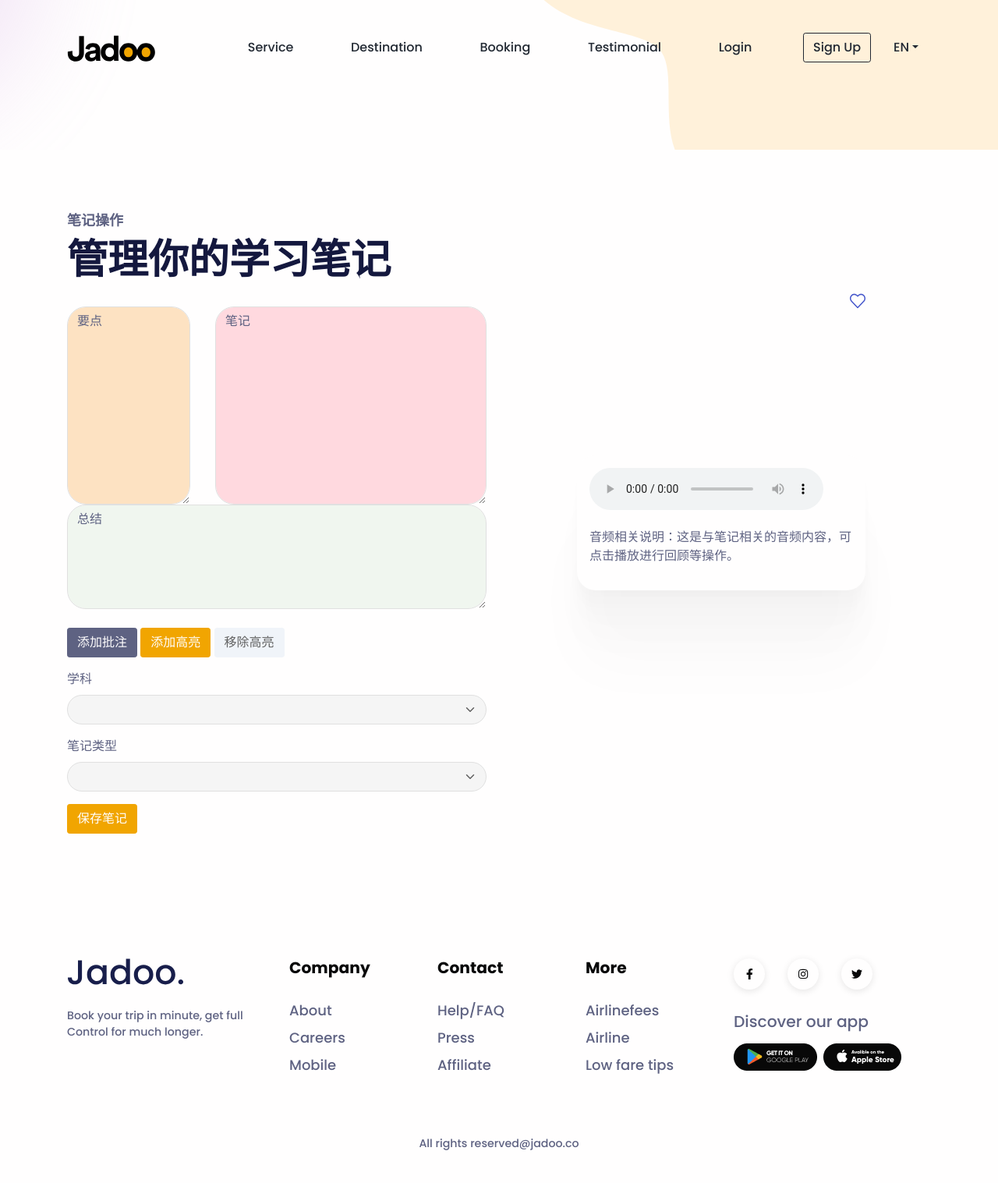
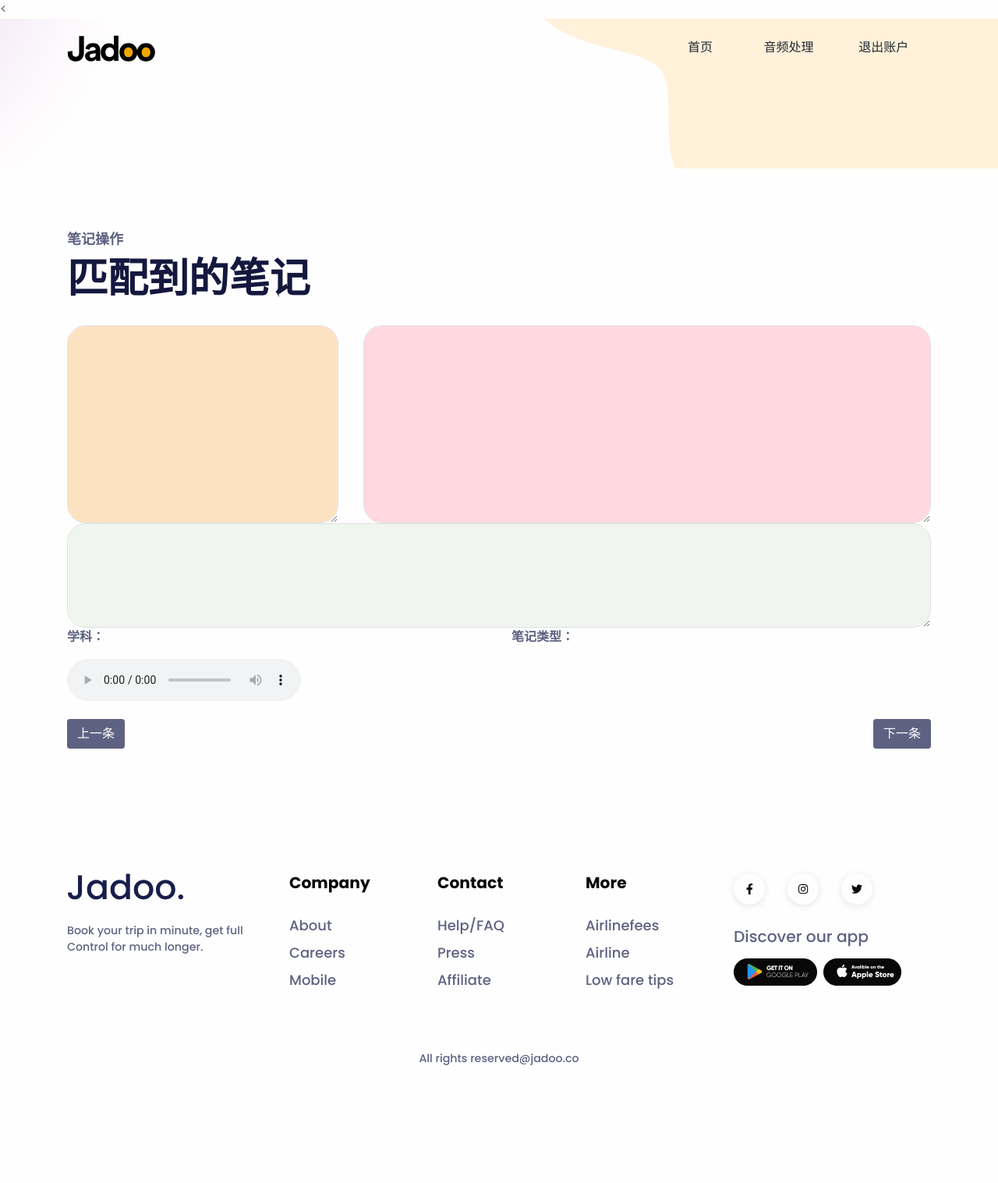
Before and after one commit to Soryuasukka/Jadoo, a Flask app: page /show_matched_content in a window 1280 px wide. Shown: the whole page at 78% size. After the commit the page ends 1366 px from the top, so only its background shows below. Run offline with Flask 3, Linux system fonts and the light colour scheme; lists and menus that the app fills with data are empty; some libraries are stand-ins or nearby versions; some web fonts are replaced.

Commit message:
解决了内容展示页面匹配的问题

```diff
--- a/app.py
+++ b/app.py
@@ -468,14 +468,14 @@
         if not os.path.exists(excel_file_path):
             wb = Workbook()
             ws = wb.active
-            ws.append(["要点", "笔记", "总结", "学科", "笔记类型"])
+            ws.append(["要点", "笔记", "总结", "学科", "笔记类型","路径"])
         else:
             # 使用load_workbook函数加载已有文件，而非通过Workbook实例调用
             wb = load_workbook(excel_file_path)
             ws = wb.active
 
         # 将数据添加到Excel表格中
-        ws.append([points, note, summary, subject, note_type])
+        ws.append([points, note, summary, subject, note_type,audio_file_path])
 
         try:
             # 保存Excel文件
@@ -504,30 +504,44 @@
 @app.route('/show_matched_content')
 def show_matched_content():
     # 从查询参数中获取匹配要点内容，如果没有传入则默认为空字符串
-    target_points = "书法"
+    target_points = "语文"
     excel_file_path = "student_notes.xlsx"
     matched_notes = []
+
     if not os.path.exists(excel_file_path):
-        return render_template('content.html', error_message="Excel文件不存在，无法进行匹配操作", points="", note="", summary="")
+        return render_template(
+            'content.html',
+            error_message="Excel文件不存在，无法进行匹配操作",
+            matched_notes=[]
+        )
+
     try:
         wb = openpyxl.load_workbook(excel_file_path)
         ws = wb.active
+
         # 遍历表格中的每一行（跳过表头行，从第二行开始），检查要点列是否包含要匹配的要点内容
         for row in ws.iter_rows(min_row=2, values_only=True):
-            if target_points in str(row[0]):
-                matched_notes.append(row)
-        if matched_notes:
-            # 假设只取第一个匹配到的笔记内容进行展示（可根据需求修改为其他逻辑，如展示全部匹配结果）
-            points = matched_notes[0][0]
-            note = matched_notes[0][1]
-            summary = matched_notes[0][2]
-            subject = matched_notes[0][3]
-            category = matched_notes[0][4]
-            return render_template('content.html', points=points, note=note, summary=summary,subject=subject,category=category)
-        else:
-            return render_template('content.html', points="未找到匹配的笔记内容", note="", summary="")
+            if target_points in str(row[3]):
+                matched_notes.append({
+                    "points": row[0],
+                    "note": row[1],
+                    "summary": row[2],
+                    "subject": row[3],
+                    "category": row[4],
+                    "audio_path": "assets/video/example.mp3"  # 替换为实际音频路径逻辑
+                })
+
+        return render_template(
+            'content.html',
+            matched_notes=matched_notes  # 将匹配的笔记传递到模板
+        )
+
     except Exception as e:
-        return render_template('content.html', error_message=f"匹配笔记过程中出现错误: {str(e)}", points="", note="", summary="")
+        return render_template(
+            'content.html',
+            error_message=f"匹配笔记过程中出现错误: {str(e)}",
+            matched_notes=[]
+        )
 
 @app.route('/graph')
 def graph():
--- a/templates/content.html
+++ b/templates/content.html
@@ -39,24 +39,17 @@
     <!--    Main Content-->
     <!-- ===============================================-->
     <main class="main" id="top">
-      <nav class="navbar navbar-expand-lg navbar-light fixed-top py-5 d-block" data-navbar-on-scroll="data-navbar-on-scroll">
-        <div class="container"><a class="navbar-brand" href="index.html"><img src="../assets/img/logo.svg" height="34" alt="logo" /></a>
-          <button class="navbar-toggler" type="button" data-bs-toggle="collapse" data-bs-target="#navbarSupportedContent" aria-controls="navbarSupportedContent" aria-expanded="false" aria-label="Toggle navigation"><span class="navbar-toggler-icon"> </span></button>
+      <<nav class="navbar navbar-expand-lg navbar-light fixed-top py-5 d-block">
+            <div class="container">
+                <a class="navbar-brand" href="student_home.html"><img src="assets/img/logo.svg" height="34" alt="logo" /></a>
+                <button class="navbar-toggler" type="button" data-bs-toggle="collapse" data-bs-target="#navbarSupportedContent" aria-controls="navbarSupportedContent" aria-expanded="false" aria-label="Toggle navigation">
+                    <span class="navbar-toggler-icon"></span>
+                </button>
                 <div class="collapse navbar-collapse border-top border-lg-0 mt-4 mt-lg-0" id="navbarSupportedContent">
                     <ul class="navbar-nav ms-auto pt-2 pt-lg-0 font-base align-items-lg-center align-items-start">
-              <li class="nav-item px-3 px-xl-4"><a class="nav-link fw-medium" aria-current="page" href="#service">Service</a></li>
-              <li class="nav-item px-3 px-xl-4"><a class="nav-link fw-medium" aria-current="page" href="#destination">Destination</a></li>
-              <li class="nav-item px-3 px-xl-4"><a class="nav-link fw-medium" aria-current="page" href="#booking">Booking</a></li>
-              <li class="nav-item px-3 px-xl-4"><a class="nav-link fw-medium" aria-current="page" href="#testimonial">Testimonial</a></li>
-              <li class="nav-item px-3 px-xl-4"><a class="nav-link fw-medium" aria-current="page" href="#!">Login</a></li>
-              <li class="nav-item px-3 px-xl-4"><a class="btn btn-outline-dark order-1 order-lg-0 fw-medium" href="#!">Sign Up</a></li>
-              <li class="nav-item dropdown px-3 px-lg-0"> <a class="d-inline-block ps-0 py-2 pe-3 text-decoration-none dropdown-toggle fw-medium" href="#" id="navbarDropdown" role="button" data-bs-toggle="dropdown" aria-expanded="false">EN</a>
-                <ul class="dropdown-menu dropdown-menu-end border-0 shadow-lg" style="border-radius:0.3rem;" aria-labelledby="navbarDropdown">
-                  <li><a class="dropdown-item" href="#!">EN</a></li>
-                  <li><a class="dropdown-item" href="#!">BN</a></li>
-                </ul>
-              </li>
-            </ul>
+                        <li class="nav-item px-3 px-xl-4"><a class="nav-link fw-medium" href="{{ url_for('teacher_home') }}">首页</a></li>
+                        <a href="{{ url_for('upload_student') }}"><li class="nav-item px-3 px-xl-4">音频处理</li></a>
+                        <a href="{{ url_for('home') }}"><li class="nav-item px-3 px-xl-4">退出账户</li></a>
                 </div>
             </div>
         </nav>
@@ -73,62 +66,95 @@
       <!-- <section> begin ============================-->
 <section id="note-management">
     <div class="container">
-            <div class="row align-items-center">
-                <div class="col-lg-6">
+        <div class="row">
+            <div class="col-lg-12">
                 <div class="mb-4 text-start">
                     <h5 class="text-secondary">笔记操作</h5>
-                        <h3 class="fs-xl-10 fs-lg-8 fs-7 fw-bold font-cursive text-capitalize">管理你的学习笔记</h3>
+                    <h3 class="fs-xl-10 fs-lg-8 fs-7 fw-bold font-cursive text-capitalize">
+                        匹配到的笔记
+                    </h3>
                 </div>
-                    <!-- 展示生成的笔记内容区域 -->
+                <!-- 笔记显示区域 -->
                 <div class="row">
                     <div class="col-sm-4">
-                        <textarea id="points-content" class="form-control" rows="10" placeholder="要点" style="background-color:#FDE2C2">{{points}}</textarea>
+                        <textarea id="points-content" class="form-control" rows="10" style="background-color:#FDE2C2"></textarea>
                     </div>
                     <div class="col-sm-8">
-                        <textarea id="note-content" class="form-control" rows="10" placeholder="笔记" style="background-color:#FFD9DF">{{note}}</textarea>
+                        <textarea id="note-content" class="form-control" rows="10" style="background-color:#FFD9DF"></textarea>
                     </div>
                 </div>
                 <div class="row">
                     <div class="col-sm-12">
-                        <textarea id="summary-content" class="form-control" rows="5" placeholder="总结" style="background-color:#F0F6EF">{{summary}}</textarea>
+                        <textarea id="summary-content" class="form-control" rows="5" style="background-color:#F0F6EF"></textarea>
                     </div>
                 </div>
-                    <br>
-                    <button id="add-annotation-btn" class="btn btn-secondary mb-3">添加批注</button>
-                    <button id="add-highlight-btn" class="btn btn-warning mb-3">添加高亮</button>
-                    <button id="remove-highlight-btn" class="btn btn-light mb-3">移除高亮</button>
-                    <!-- 学科下拉菜单 -->
-                    <div class="mb-3">
-                        <label for="subject-select" class="form-label">学科</label>
-                        <select class="form-select" id="subject-select">
-                            <option value="subject">{{subject}}</option>
-                        </select>
+                <div class="row">
+                    <div class="col-sm-6">
+                        <p><strong>学科：</strong><span id="subject-content"></span></p>
                     </div>
-                    <!-- 笔记类型下拉菜单 -->
-                    <div class="mb-3">
-                        <label for="note-type-select" class="form-label">笔记类型</label>
-                        <select class="form-select" id="note-type-select">
-                            <option value="category">{{category}}</option>
-                        </select>
+                    <div class="col-sm-6">
+                        <p><strong>笔记类型：</strong><span id="category-content"></span></p>
                     </div>
-                    <button id="save-note-btn" class="btn btn-primary">保存笔记</button>
                 </div>
-                <div class="col-lg-6 d-flex justify-content-center align-items-start">
-                    <div class="card position-relative shadow" style="max-width: 370px;">
-                        <div class="position-absolute z-index--1 me-10 me-xxl-0" style="right:-160px;top:-210px;"> <img src="../assets/img/steps/heart.svg" style="max-width:550px;" alt="音频示意图片" /></div>
-                        <div class="card-body p-3">
+                <div class="row">
+                    <div class="col-sm-12">
                         <audio controls id="audio-player">
-                                    <source src="{{audio_path}}" type="audio/mpeg">
+                            <source id="audio-source" src="" type="audio/mpeg">
                             你的浏览器不支持音频播放
                         </audio>
-                            <div class="mt-3">
-                                <p class="fw-medium">音频相关说明：这是与笔记相关的音频内容，可点击播放进行回顾等操作。</p>
+                    </div>
+                </div>
+                <!-- 上一条和下一条按钮 -->
+                <div class="row mt-3">
+                    <div class="col-sm-6">
+                        <button id="prev-btn" class="btn btn-secondary">上一条</button>
+                    </div>
+                    <div class="col-sm-6 text-end">
+                        <button id="next-btn" class="btn btn-secondary">下一条</button>
                     </div>
                 </div>
             </div>
         </div>
     </div>
-        </div>
+
+    <!-- 将 matched_notes 传递到 JavaScript -->
+    <script>
+        const matchedNotes = {{ matched_notes|tojson }};
+        let currentIndex = 0;
+
+        // 更新显示内容
+        function updateNoteDisplay() {
+            if (matchedNotes.length > 0) {
+                const note = matchedNotes[currentIndex];
+                document.getElementById('points-content').value = note.points || '';
+                document.getElementById('note-content').value = note.note || '';
+                document.getElementById('summary-content').value = note.summary || '';
+                document.getElementById('subject-content').textContent = note.subject || '';
+                document.getElementById('category-content').textContent = note.category || '';
+                document.getElementById('audio-source').src = note.audio_path || '';
+                document.getElementById('audio-player').load(); // 重新加载音频
+            }
+        }
+
+        // 上一条
+        document.getElementById('prev-btn').addEventListener('click', function () {
+            if (matchedNotes.length > 0) {
+                currentIndex = (currentIndex - 1 + matchedNotes.length) % matchedNotes.length;
+                updateNoteDisplay();
+            }
+        });
+
+        // 下一条
+        document.getElementById('next-btn').addEventListener('click', function () {
+            if (matchedNotes.length > 0) {
+                currentIndex = (currentIndex + 1) % matchedNotes.length;
+                updateNoteDisplay();
+            }
+        });
+
+        // 初始化显示第一条
+        updateNoteDisplay();
+    </script>
 </section>
 
       <!-- <section> close ============================-->
@@ -236,6 +262,8 @@
                     alert('保存笔记出现错误，请稍后重试');
                 });
         });
+
+
     </script>
 
 
```
Also changed, not shown: README.md, 1 other file. Lines whose indentation alone changed are shown as unchanged.
